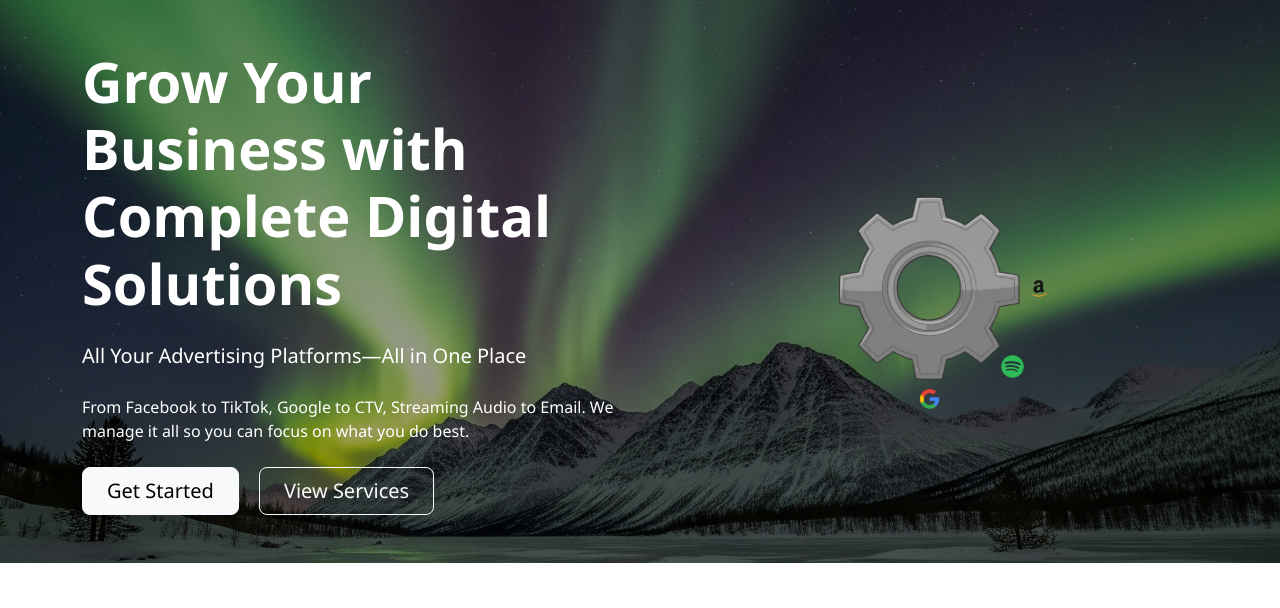
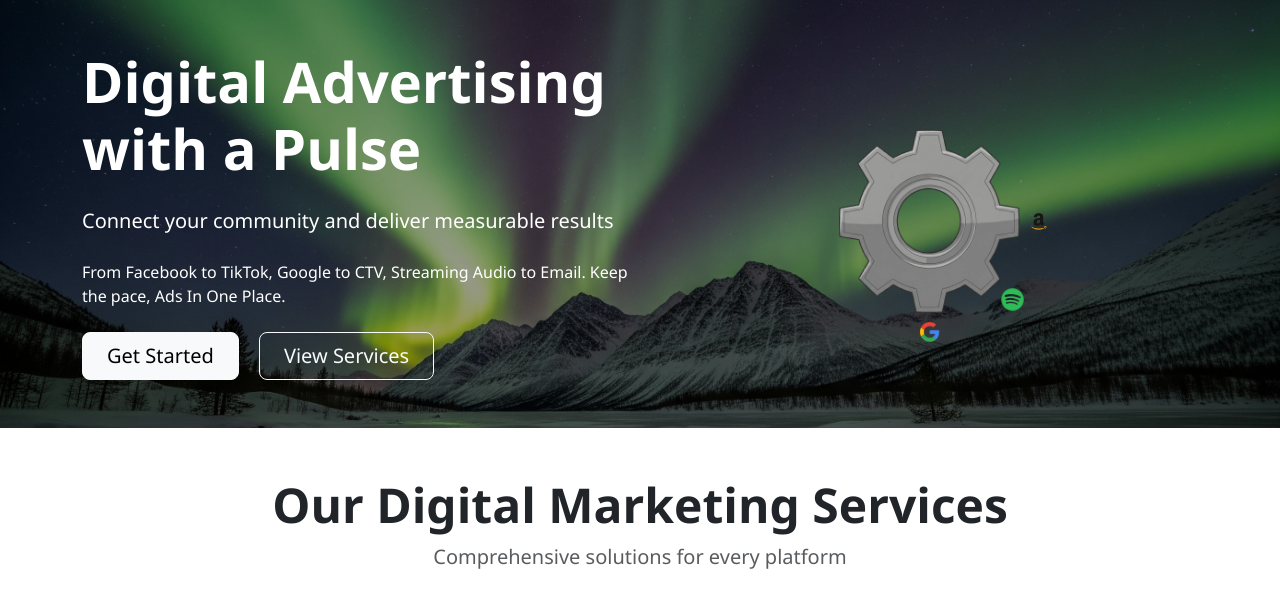
Before and after one commit to Coolbreezeondeez/adsinoneplace-website, a Django app: page / in a window 1280 px wide. Shown: the part 62-670 px from the top of the page. Run offline with Django 4.2, Linux system fonts and the light colour scheme; data that the repository does not hold is empty.

Commit message:
Update meta description and hero section content

```diff
--- a/templates/core/home.html
+++ b/templates/core/home.html
@@ -1,5 +1,5 @@
 {% extends 'base.html' %}
-{% block meta_description %}Ads in One Place: Your digital marketing partner. We manage Facebook, Google, TikTok, and all advertising platforms transparently so you can focus on your business.{% endblock %}
+{% block meta_description %}Ads in One Place: Digital Advertising with a Pulse. We manage Facebook, Google, TikTok, and all advertising platforms transparently so you can focus on your business.{% endblock %}
 {% load static %}
 
 {% block content %}
@@ -9,9 +9,9 @@
     <div class="container hero-content">
         <div class="row align-items-center">
             <div class="col-lg-6 col-12 order-2 order-lg-1 mb-4 mb-lg-0">
-                <h1 class="display-4 fw-bold mb-4">Grow Your Business with Complete Digital Solutions</h1>
-                <p class="lead mb-4">All Your Advertising Platforms—All in One Place</p>
-                <p class="mb-4">From Facebook to TikTok, Google to CTV, Streaming Audio to Email. We manage it all so you can focus on what you do best.</p>
+                <h1 class="display-4 fw-bold mb-4">Digital Advertising with a Pulse</h1>
+                <p class="lead mb-4">Connect your community and deliver measurable results</p>
+                <p class="mb-4">From Facebook to TikTok, Google to CTV, Streaming Audio to Email. Keep the pace, Ads In One Place.</p>
                 <a href="{% url 'contact:contact' %}" class="btn btn-light btn-lg me-3">Get Started</a>
                 <a href="{% url 'services' %}" class="btn btn-outline-light btn-lg">View Services</a>
             </div>
```
